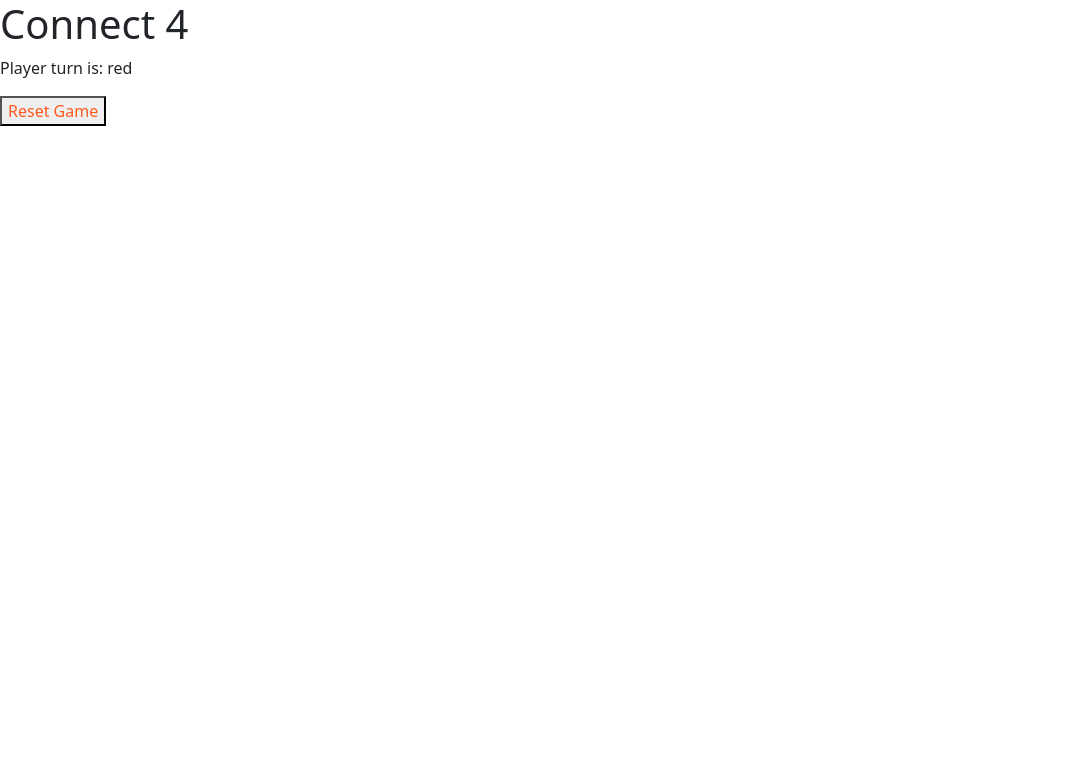
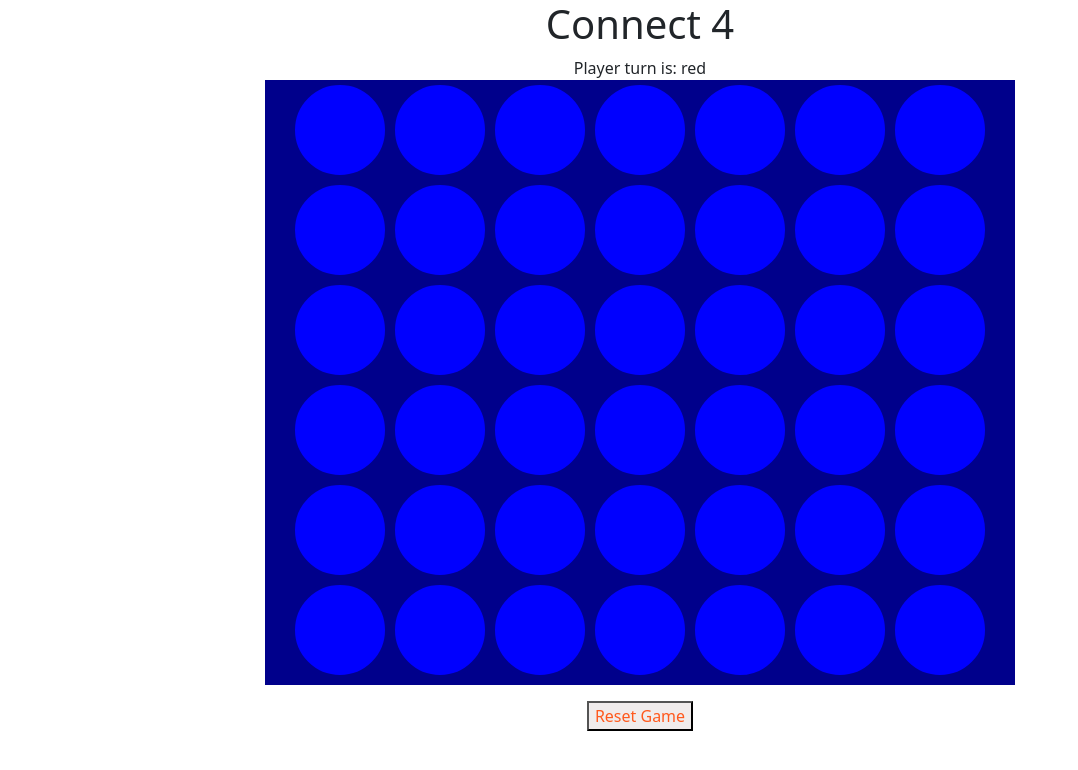
Before and after one commit to School-Of-Tech-Futures-UK/Marco_Connect4, a plain HTML site: page index.html in a window 1280 px wide. Shown: the whole page, without its empty margins (0-1078 px from the left). Drawn offline with nearby package versions, Linux system fonts and the light colour scheme.

Commit message:
Update main.css

```diff
--- a/main.css
+++ b/main.css
@@ -1,4 +1,7 @@
-
+#headerTitle{
+    text-align: center;
+    justify-content: center;
+}
 
 .mydiv{
     border: 0.5px solid black;
@@ -12,9 +15,50 @@
 #resetButton{
     text-align: center;
     color: rgb(255, 89, 29);
+    background-color: rgb(240, 236, 236);
+    justify-content: center;
 }
 
 
 #connect4Board{
-    background-color: cornflowerblue;
+    background-color: darkblue;
+    align-items: center;
+    margin:auto;
+    justify-content: center;
+    text-align: center;
+    width: 750px;
+    height: 605px;
+
 }
+
+.col{
+    text-align: center;
+    align-items: center;
+    justify-content: center;
+    border: 5px solid darkblue;
+    border-radius: 100%;
+    background-color: blue;
+    width: 100px;
+}
+
+.row{
+
+    text-align: center;
+    justify-content: center;
+    margin: auto;
+    border-radius: 30px;
+    height: 100px;
+    width: 700px;
+}
+
+
+.resetButtonPlace{
+    text-align: center;
+    justify-content: center;
+}
+
+
+.bodyText{
+    text-align: center;
+    justify-content: center;
+}
```
